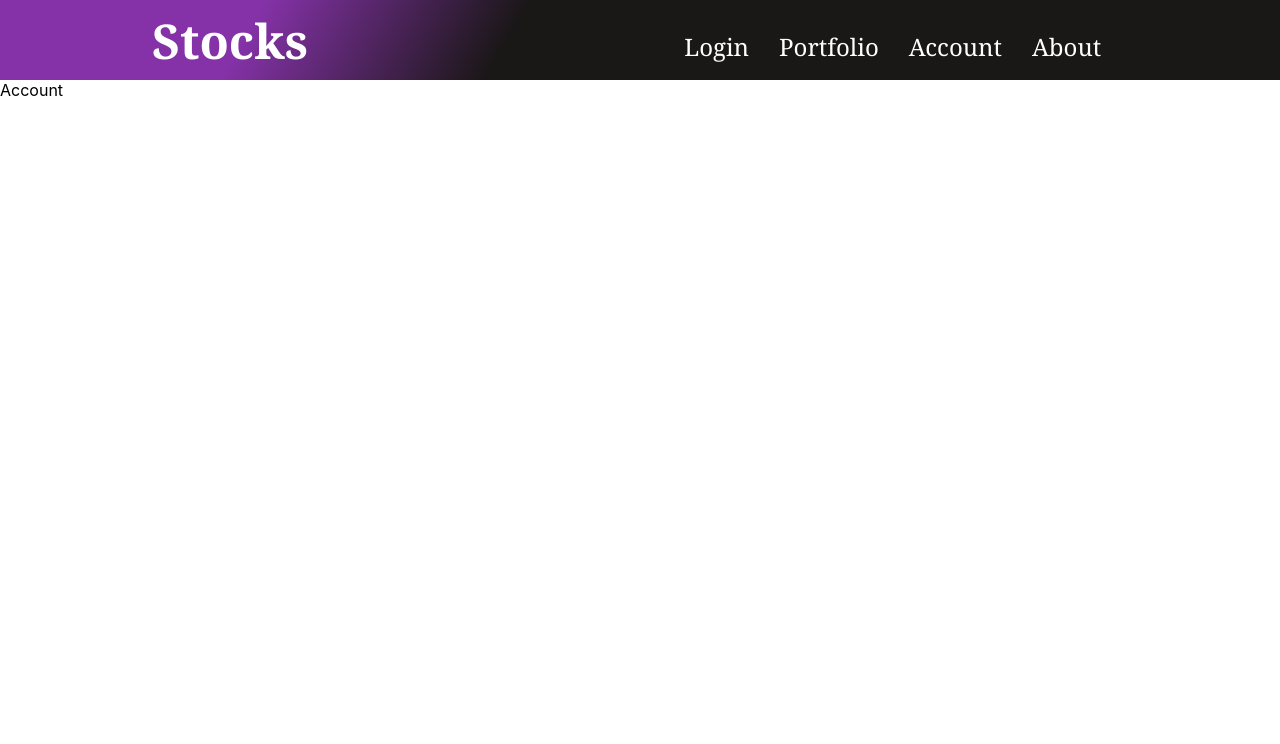
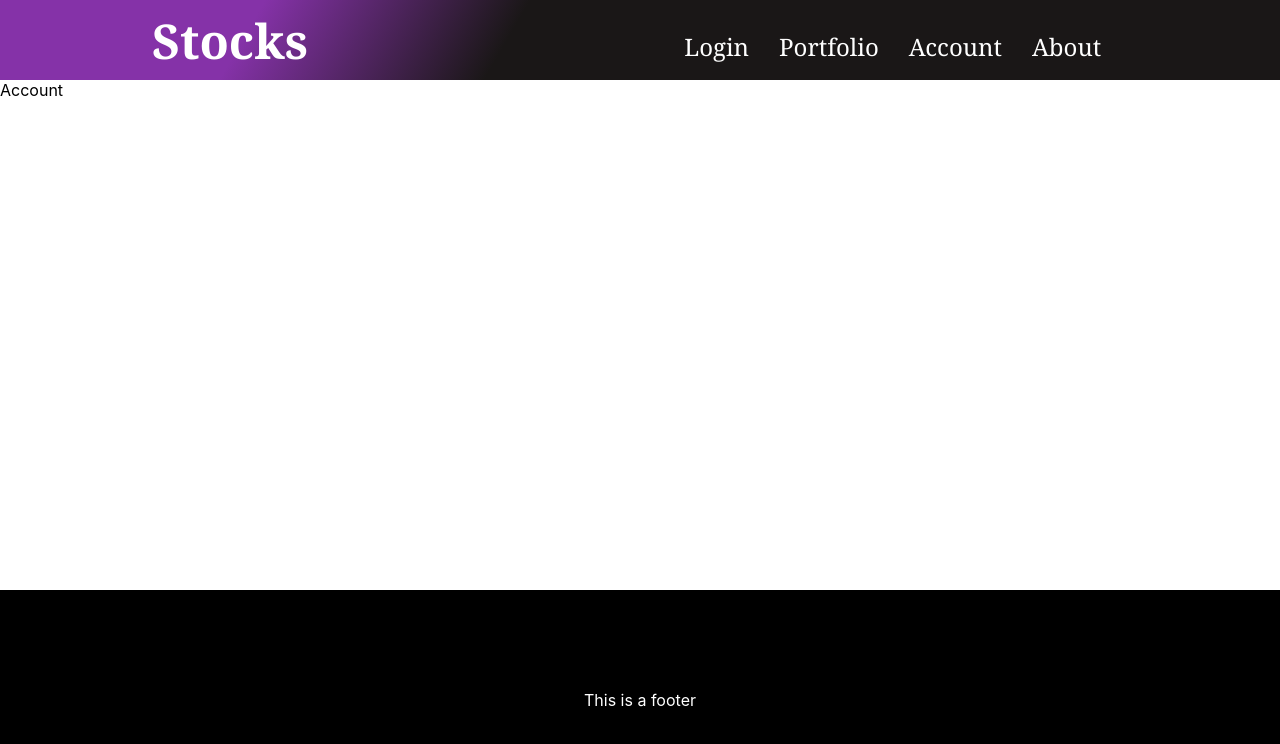
Before and after one commit to pchachicho/Stock-Trading-App, a React (Vite) app: page /account in a window 1280 px wide. Shown: the top 744 px of the page. Built offline with nearby package versions, Linux system fonts and the light colour scheme.

Commit message:
Added footer

```diff
--- a/src/App.jsx
+++ b/src/App.jsx
@@ -5,6 +5,7 @@
 import Portfolio from "./components/Portfolio/Portfolio";
 import LogIn from "./components/LogIn/LogIn";
 import Account from "./components/Account/Account";
+import Footer from "./components/Footer/Footer";
 function App() {
   return (
     <div>
@@ -16,6 +17,7 @@
           <Route exact path="/portfolio" element={<Portfolio />} />
           <Route exact path="/account" element={<Account />} />
         </Routes>
+        <Footer />
       </Router>
     </div>
   );
--- /dev/null
+++ b/src/components/Footer/Footer.css
@@ -0,0 +1,17 @@
+.footer {
+    background-color: black;
+    width: 100%;
+    height: 200px;
+    display: flex;
+    justify-content: center;
+    align-items: center;
+    flex-direction: column;
+    padding-top: 10px;
+    position: absolute;
+    bottom: 0;
+
+  }
+
+.footer p {
+    color: white;
+}
--- a/src/components/Footer/Footer.jsx
+++ b/src/components/Footer/Footer.jsx
@@ -0,0 +1,11 @@
+import React from 'react'
+import "./Footer.css"
+function Footer() {
+  return (
+    <div className='footer'>
+        <p>This is a footer</p>
+    </div>
+  )
+}
+
+export default Footer
--- a/src/components/NavBar/NavBar.css
+++ b/src/components/NavBar/NavBar.css
@@ -178,18 +178,3 @@
     margin: 20px;
     cursor: pointer;
   }
-  .footer {
-    background-color: black;
-    width: 100%;
-    height: 200px;
-    display: flex;
-    justify-content: center;
-    align-items: center;
-    flex-direction: column;
-    padding-top: 10px;
-
-  }
-
-.footer p {
-    color: white;
-}
```
Also changed, not shown: 1 other file (tests, documents, lock files or other folders).
